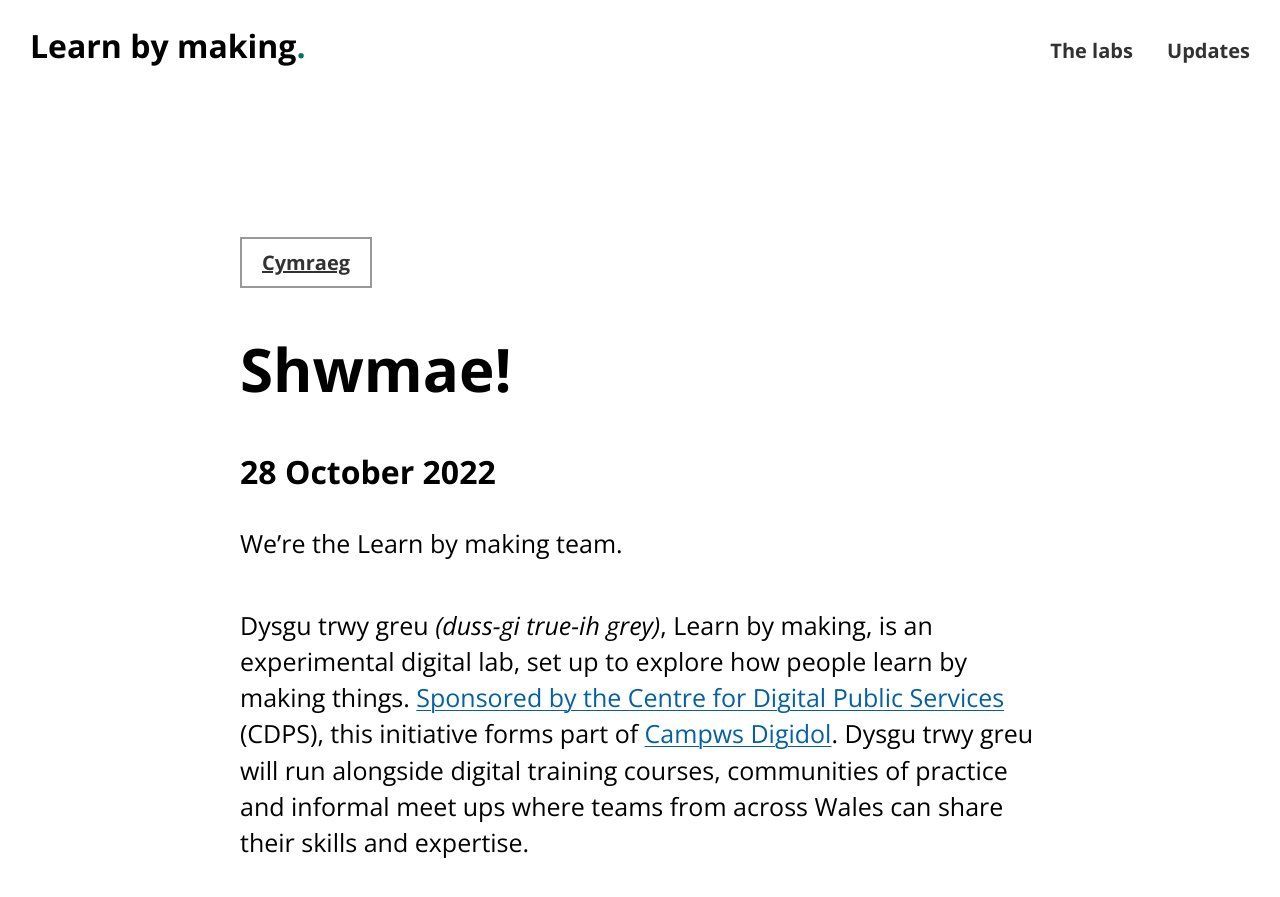
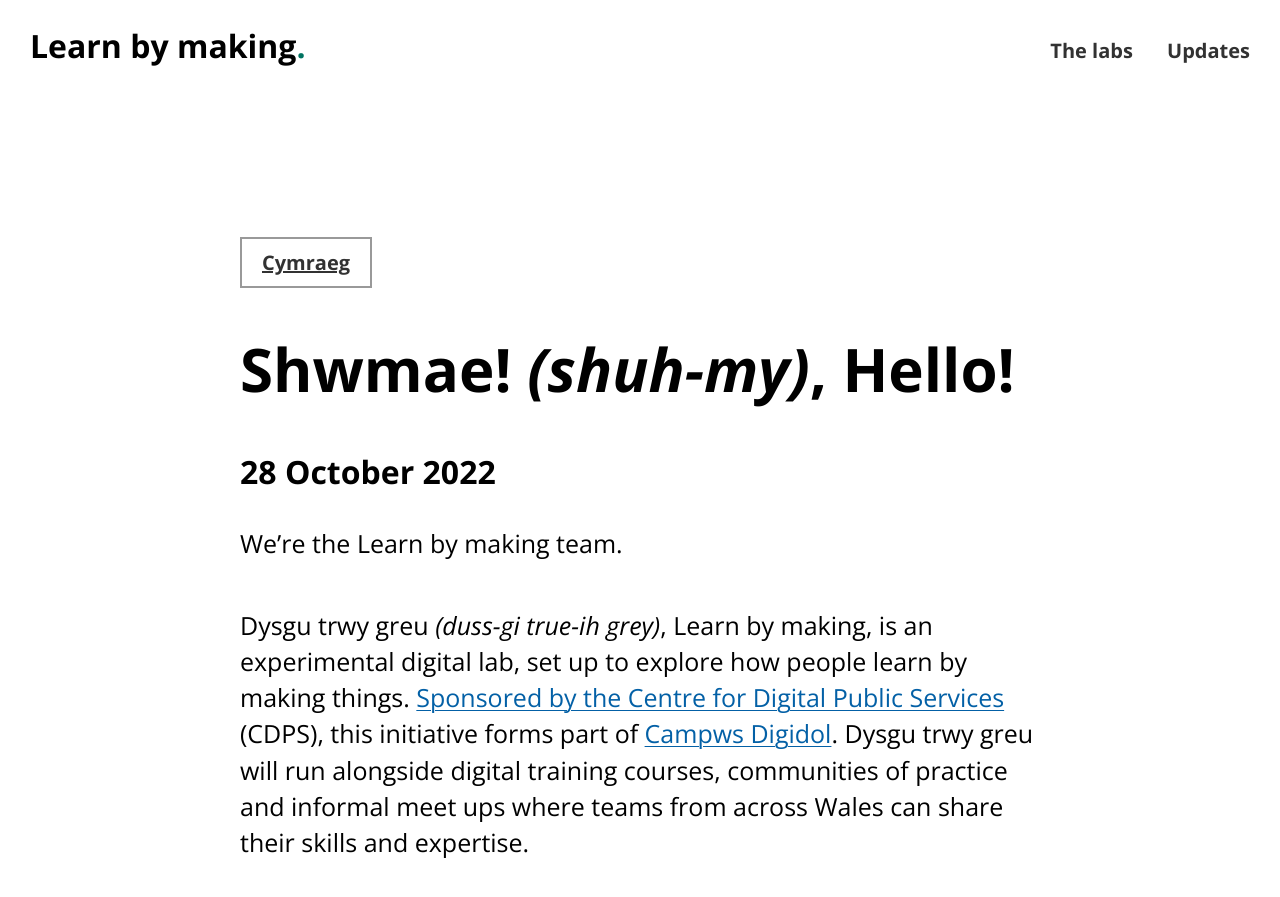
Before and after one commit to learnbymakingwales/learnbymakingwales.github.io, a Jekyll site: the page built from en/updates/_posts/2022-10-28-shwmae.md, in a window 1280 px wide and 900 px high. Shown: the top 897 px of the window. Built offline with Jekyll 4.4.1, drawn with Linux system fonts in a browser that asks for light colours.

Commit message:
changed title

```diff
--- a/en/updates/_posts/2022-10-28-shwmae.md
+++ b/en/updates/_posts/2022-10-28-shwmae.md
@@ -5,7 +5,7 @@ ref: shwmae
 layout: post
 ---
 
-# Shwmae!
+# Shwmae! *(shuh-my)*, Hello!
 ### 28 October 2022
 
 We’re the Learn by making team.
```
